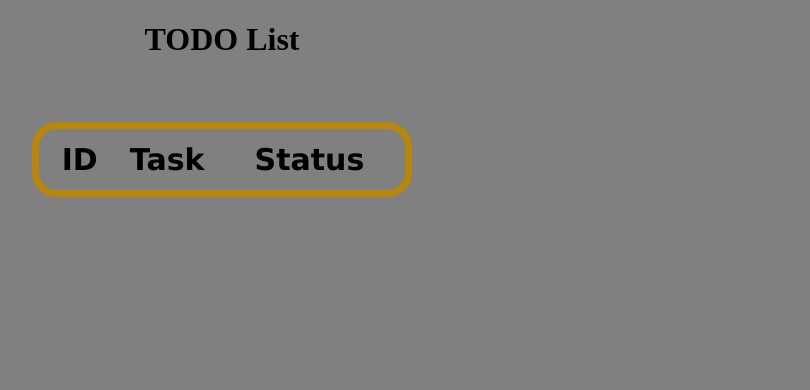
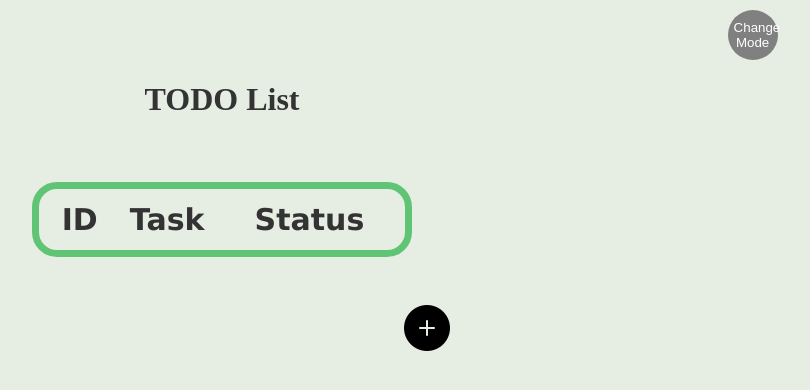
Before and after one commit to dvirlabs/todo-app-backend, a FastAPI app: page / in a window 1280 px wide. Shown: the top 390 px of the page, without its empty margins (418-1228 px from the left). Run offline with FastAPI, Linux system fonts and the light colour scheme; data that the repository does not hold is empty; some libraries are stand-ins or nearby versions.

Commit message:
add buttons

```diff
--- a/index.html
+++ b/index.html
@@ -8,6 +8,9 @@
         <script src="https://code.jquery.com/jquery-3.6.0.min.js"></script>
 </head>
     <body onload="onLoad()">
+        <div id="div-theme-btn">
+            <button onclick="toggleDarkMode()" id="theme-btn">Change Mode</button>
+        </div>
         <div id="pageTitle">
             <h1>TODO List</h1>
         </div>
@@ -20,5 +23,10 @@
               </tr>
             </table>
         </div>
+        <div id="div-add-btn">
+            <button onclick="updateDatabase()" id="add-btn">
+                <img src="\static\imges\add-button.png" alt="Button Image">
+            </button>
+        </div>
     </body>
 </html>
--- a/static/script.js
+++ b/static/script.js
@@ -17,3 +17,10 @@ function onLoad() {
     }
   });
 }
+
+
+
+function toggleDarkMode() {
+  var body = document.getElementsByTagName('body')[0];
+  body.classList.toggle('dark-mode');
+}
--- a/static/style.css
+++ b/static/style.css
@@ -1,5 +1,30 @@
+:root{
+    --background-color: rgb(230, 238, 228) ;
+    --text-color: #333333;
+}
+
+body.dark-mode{
+    --background-color: #333333;
+    --text-color: #ffffff ;
+}
+
 body{
+    background-color: var(--background-color);
+    color: var(--text-color);
+}
+
+#theme-btn{
+    border-radius: 50%;
+    width: 50px;
+    height: 50px;
     background-color: gray;
+    color: #ffffff;
+    border: 10px;
+}
+
+#div-theme-btn{
+    margin-left: 90%;
+    margin-top: 10px;
 }
 
 #pageTitle{
@@ -11,7 +36,7 @@ body{
     margin-top: 5%;
     width: 30%;
     height: auto;
-    border: 7px solid darkgoldenrod;
+    border: 7px solid rgb(95, 197, 117);
     border-radius: 25px;
     padding: 10px;
 }
@@ -23,7 +48,7 @@ th{
 
 td{
     font-family: 'Lucida Sans', 'Lucida Sans Regular', 'Lucida Grande', 'Lucida Sans Unicode', Geneva, Verdana, sans-serif;
-    border: 2px solid darkgoldenrod;
+    border: 2px solid rgb(95, 197, 117);
     border-radius: 25px;
     text-align: center;
 }
@@ -31,3 +56,21 @@ td{
 td:hover{
     background-color:bisque;color:green;
 }
+
+#div-add-btn{
+    margin-left: 63%;
+    margin-top: 3%;
+}
+
+#add-btn{
+    padding: 0.5rem 1rem;
+    background-color: transparent;
+    border: transparent;
+    border: none;
+    cursor: pointer;
+    transition: transform 0.2s ease-in-out;
+}
+
+#add-btn:hover{
+    transform: scale(1.1);
+}
```
Also changed, not shown: static/imges/add-button.png (added).
